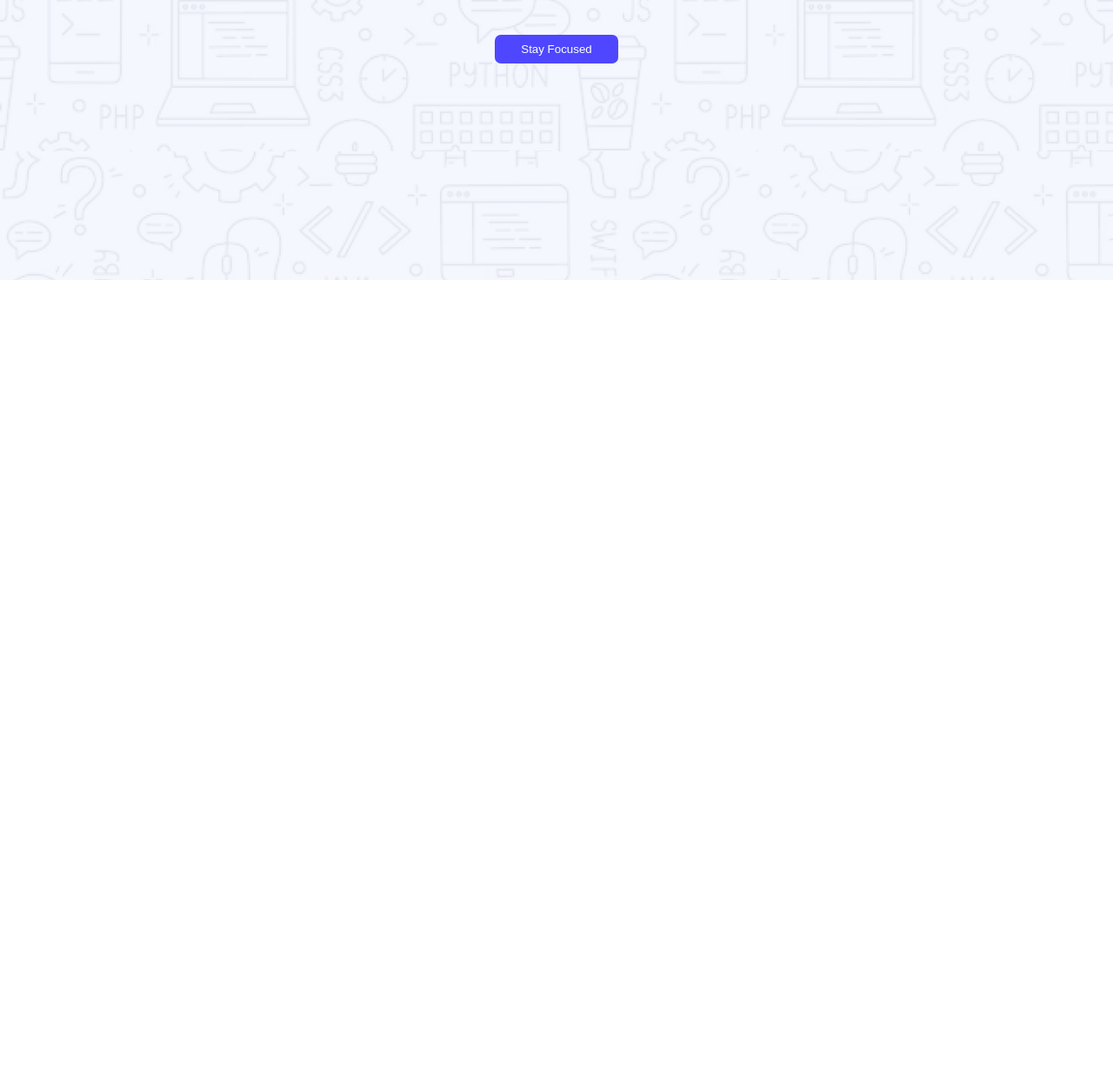
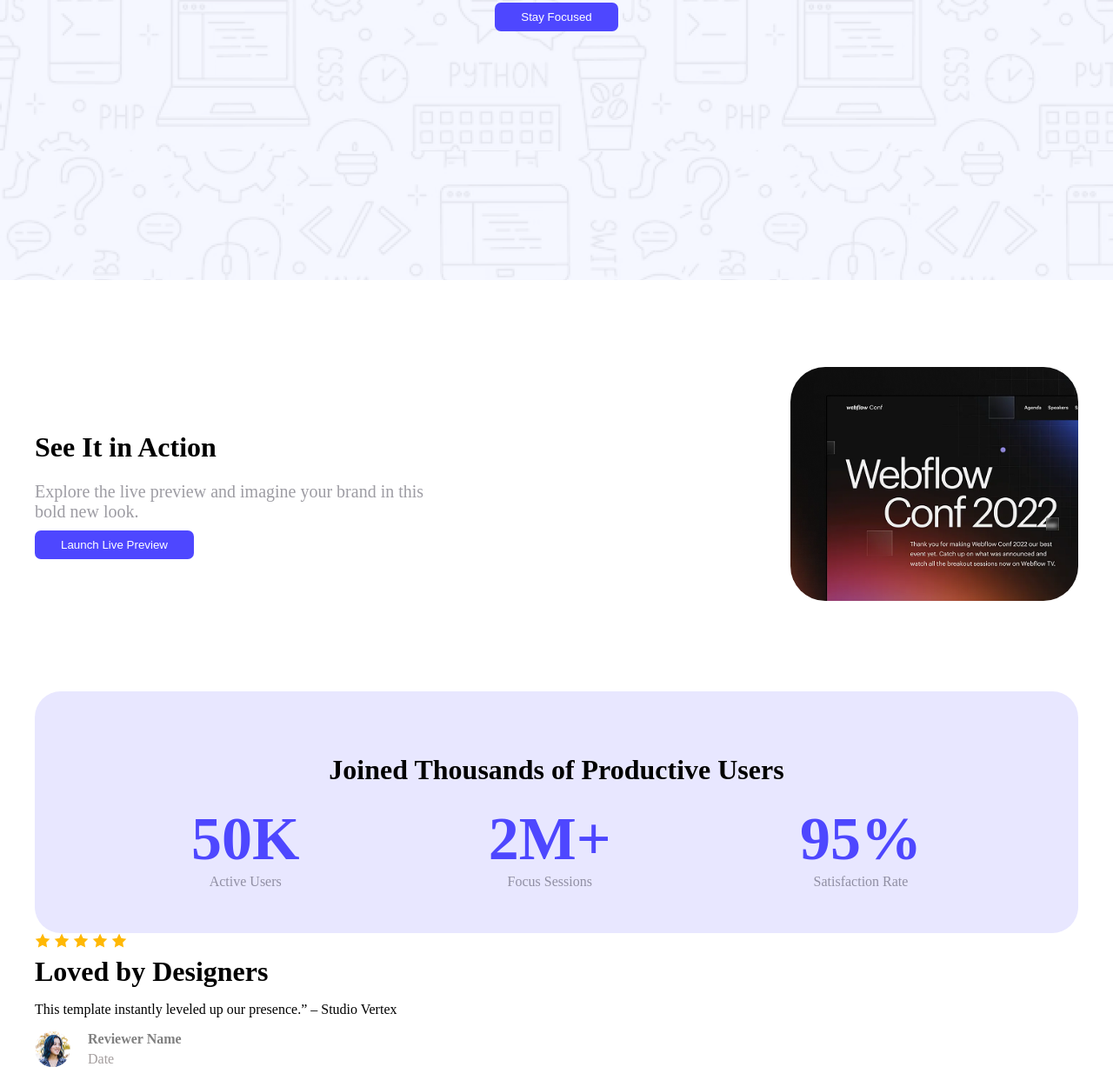
Before and after one commit to Alif0007/Assignment-1, a plain HTML site: page B12A01-landing-launchpad/index.html in a window 1280 px wide. Shown: the part 478-1705 px from the top of the page at 87% size. Before the commit the page ends 800 px from the top, so only its background shows below. Drawn offline with Linux system fonts and the light colour scheme.

Commit message:
Productive User done

```diff
--- a/B12A01-landing-launchpad/index.html
+++ b/B12A01-landing-launchpad/index.html
@@ -7,10 +7,10 @@
     <link rel="stylesheet" href="style.css">
 </head>
 <body>
-
+  <!-- HEADER SECRTION -->
     <header>
         <nav class="nav-style">
-            <h1 class="logo-style">LOGO</h1>
+            <div class="logo-style">LOGO</div>
             <button class="btn">Sign Up</button>
         </nav>
         <div class="banner">
@@ -21,6 +21,82 @@
         </div>
     </header>
 
+    <main>
+        <!-- ACTION SECTION -->
+        <div class="action-style">
+            <div class="action-left">
+            <h1>
+                See It in Action
+            </h1>
+            <p class="action-subtitle">Explore the live preview and imagine your brand in this bold new look.</p>
+            <button class="btn">
+                Launch Live Preview
+            </button>
+            </div>
+            <div>
+                <img style="border-radius:40px"  width="100%" src="./Assets/wc-mini.png" alt="">
+            </div>
+        </div>
+
+         <!-- Productive Users Section -->
+          <div class="user-section">
+            <h1 style="text-align: center;">Joined Thousands of Productive Users</h1>
+            <div class="user-style">
+                  <div class="user-details">
+                <h1>
+                    50K
+                </h1>
+                <p>
+                    Active Users
+                </p>
+            </div>  <div class="user-details">
+                <h1>
+                    2M+
+                </h1>
+                <p>
+                    Focus Sessions
+                </p>
+            </div>  <div class="user-details">
+                <h1>
+                    95%
+                </h1>
+                <p>
+                    Satisfaction Rate
+                </p>
+            </div>
+            </div>
+          </div>
+
+
+          <!-- Users Feedback Section -->
+
+          <div>
+            <div class="review-card">
+                <img src="./Assets/icon-star.png" alt="">
+                <img src="./Assets/icon-star.png" alt="">
+                <img src="./Assets/icon-star.png" alt="">
+                <img src="./Assets/icon-star.png" alt="">
+                <img src="./Assets/icon-star.png" alt="">
+
+                <h1>Loved by Designers</h1>
+                <p>
+                    This template instantly leveled up our presence.” – Studio Vertex
+                </p>
+
+                <div class="review-details">
+                    <img src="./Assets/avatar.png" alt="">
+                    <div>
+                        <p class="reviewer-name">Reviewer Name</p>
+                        <p class="reviewer-date">Date</p>
+                    </div>
+                </div>
+            </div>
+          </div>
+
+
+
+    </main>
+
 
 
 
--- a/B12A01-landing-launchpad/style.css
+++ b/B12A01-landing-launchpad/style.css
@@ -1,4 +1,10 @@
 body { margin: 0;}
+
+main{
+     max-width: 1200px;
+    margin:0 auto;
+
+}
 
 
 header{
@@ -11,11 +17,12 @@ header{
     display: flex;
     justify-content: space-between;
     padding: 30px 0;
+
 }
 
 .logo-style{
     font-weight: 900;
-    font-size: 30px;
+    font-size: 40px;
     color: #4E47FF;
 }
 
@@ -25,6 +32,8 @@ header{
     border-radius: 7px;
     color: white;
     border: none;
+    width: fit-content;
+
 
 
 }
@@ -34,10 +43,81 @@ header{
     flex-direction: column;
     align-items: center;
     justify-content: center;
-    flex-basis: auto;
-
 }
 .banner-text{
     font-size: 70px;
     text-align: center;
 }
+
+.action-style{
+    display: flex;
+    gap: 400px;
+    padding: 100px 0;
+}
+
+.action-left{
+    display: flex;
+    flex-direction: column;
+    justify-content: center;
+    flex-basis: auto;
+}
+.action-subtitle{
+    font-size: 20px;
+    margin: 0 0 10px 0;
+    color: #25243273;
+
+}
+
+
+.user-section{
+    background-color: #4d47ff21;
+    padding: 50px 180px;
+    border-radius: 30px;
+}
+.user-style{
+    display: flex;
+    justify-content: space-between;
+    margin-top: 15px;
+}
+
+.user-details{
+    display: flex;
+    flex-direction: column;
+    align-items: center;
+}
+
+.user-details h1{
+    font-size: 70px;
+    margin: 0;
+    color: #4E47FF;
+}
+.user-details p{
+    color: #25243273;
+    margin: 0;
+}
+
+.review-card h1{
+    margin: 5px 0 0 0;
+
+}
+
+
+.review-details{
+    display: flex;
+    gap: 20px;
+}
+
+.review-details img{
+    border-radius: 99999px;
+
+}
+
+.reviewer-name{
+    margin: 0%;
+    font-weight: 700;
+    color: gray;
+}
+.reviewer-date{
+    margin:5px 0 0 0;
+    color: rgb(164, 158, 158);
+}
```
